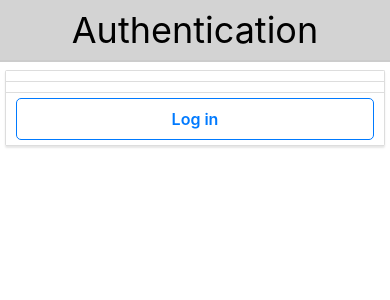
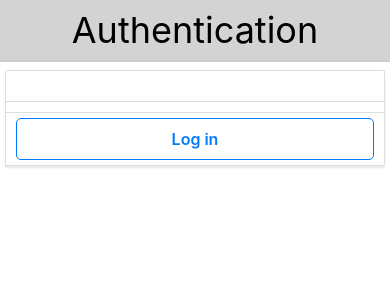
Before and after one commit to veselin0/auth, a React Native app: screen / in a window 390 px wide. Shown: the top 300 px of the page. Built offline with nearby package versions, Linux system fonts and the light colour scheme.

Commit message:
322. Handling User Inputs

```diff
--- a/src/components/LoginForm.js
+++ b/src/components/LoginForm.js
@@ -1,12 +1,15 @@
 import React, { Component } from 'react';
-import { View } from 'react-native';
+import { TextInput } from 'react-native';
 import { Button, Card, CardSection } from './common';
 
 export default class LoginForm extends Component {
   render() {
     return (
       <Card>
-        <CardSection />
+        <CardSection>
+          <TextInput style={{ height: 20, width: 100 }} />
+        </CardSection>
+
         <CardSection />
 
         <CardSection>
```
